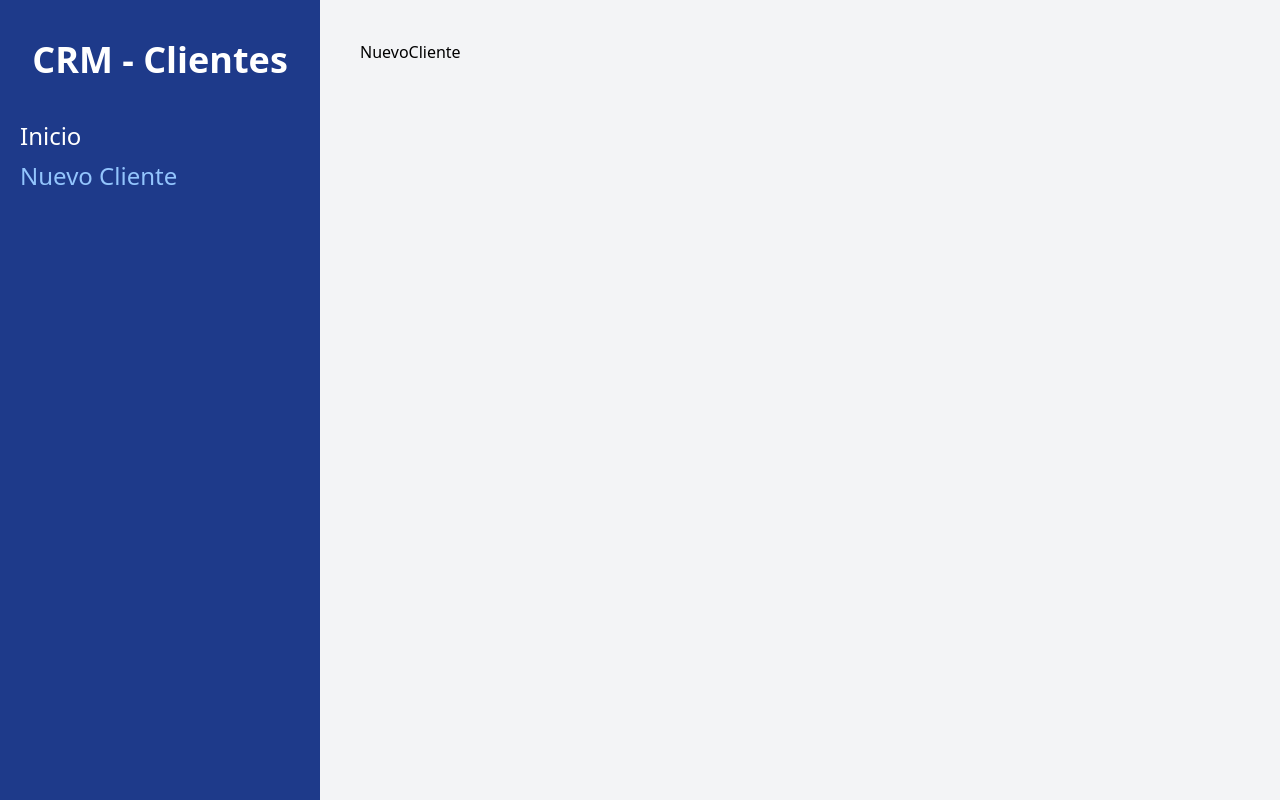
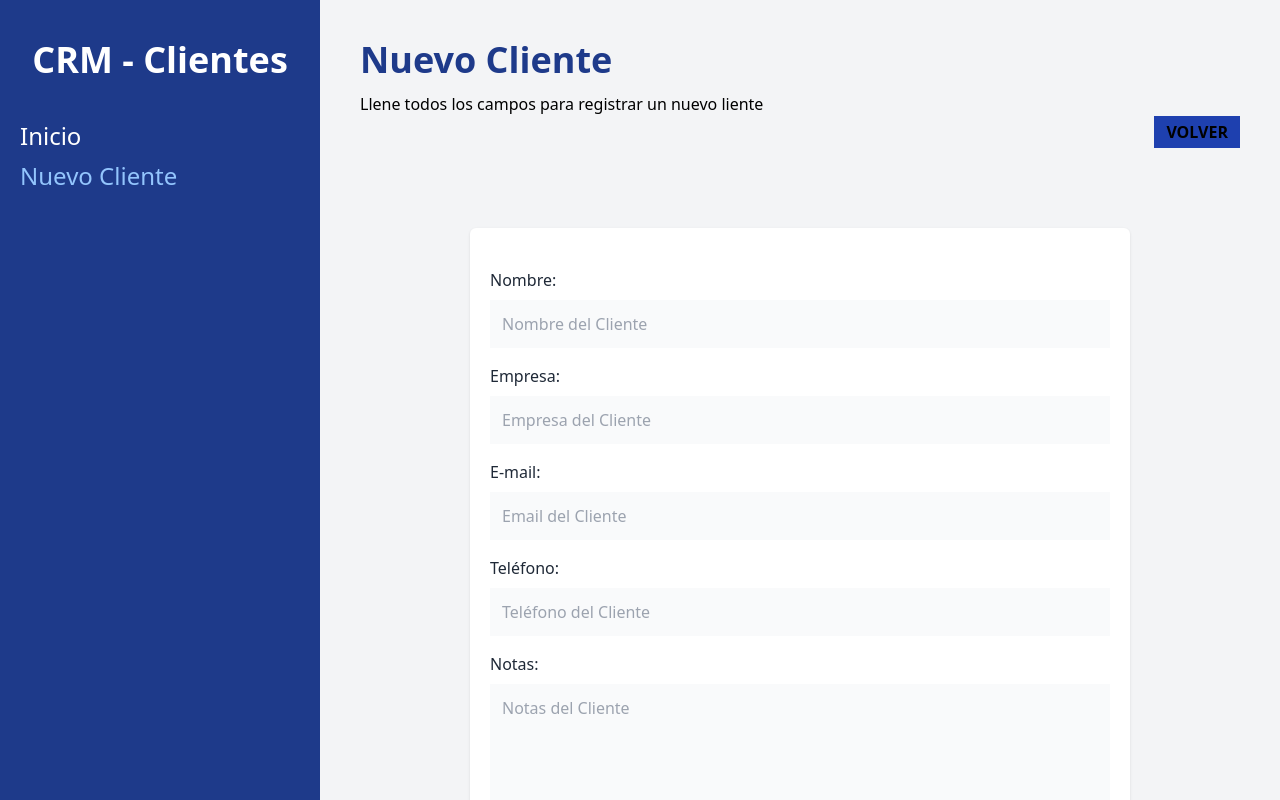
Before and after one commit to YeisonArleyBejaranoMartinez/crm-clientes, a React (Vite) app: page /clientes/nuevo in a window 1280 px wide. Built offline with nearby package versions, Linux system fonts and the light colour scheme.

Commit message:
(feat) se continua con la logica

```diff
--- /dev/null
+++ b/src/components/Cliente.jsx
@@ -0,0 +1,37 @@
+import React from "react";
+
+const Cliente = ({cliente}) => {
+  const { nombre, empresa, email, telefono, id } = cliente;
+    return (
+      <tr className="border-b">
+        <td className="p-6 space-y-2">
+          {nombre}
+          <p className="text-2xl text-gray-800">{empresa}</p>
+        </td>
+        <td className="p-6">
+          <p className="text-gray-600">
+            Email:
+            <span className="text-gray-800 uppercase font-bold">{email}</span>
+          </p>
+          <p className="text-gray-600">
+            Tel:
+            <span className="text-gray-800 uppercase font-bold">
+              {telefono}
+            </span>
+          </p>
+        </td>
+        <td className="p-6 flex gap-3">
+          <button className="text-blue-600 hover:text-blue-700 uppercase font-bold text-center">
+            Editar
+          </button>
+        </td>
+        <td className="p-6 flex gap-3">
+          <button className="text-red-600 hover:text-red-700 uppercase font-bold text-center">
+            Eliminar
+          </button>
+        </td>
+      </tr>
+    );
+};
+
+export default Cliente;
--- /dev/null
+++ b/src/components/Error.jsx
@@ -0,0 +1,6 @@
+
+const Error = ({children}) => {
+  return <div className="text-center my-4 bg-red-600 text-white font-bold p-3 uppercase">{children}</div>;
+};
+
+export default Error;
--- /dev/null
+++ b/src/components/Formulario.jsx
@@ -0,0 +1,78 @@
+
+const Formulario = ({cliente}) => {
+    return (
+        <>
+            <div className="mb-4">
+                <label
+                    className="text-gray-800"
+                    htmlFor="nombre"
+                >Nombre:</label>
+                <input
+                    id="nombre"
+                    type="text"
+                    className="mt-2 block w-full p-3 bg-gray-50"
+                    placeholder="Nombre del Cliente"
+                    name="nombre"
+                />
+            </div>
+            <div className="mb-4">
+                <label
+                    className="text-gray-800"
+                    htmlFor="empresa"
+                >Empresa:</label>
+                <input
+                    id="empresa"
+                    type="text"
+                    className="mt-2 block w-full p-3 bg-gray-50"
+                    placeholder="Empresa del Cliente"
+                    name="empresa"
+                />
+            </div>
+
+            <div className="mb-4">
+                <label
+                    className="text-gray-800"
+                    htmlFor="email"
+                >E-mail:</label>
+                <input
+                    id="email"
+                    type="email"
+                    className="mt-2 block w-full p-3 bg-gray-50"
+                    placeholder="Email del Cliente"
+                    name="email"
+                />
+            </div>
+
+            <div className="mb-4">
+                <label
+                    className="text-gray-800"
+                    htmlFor="telefono"
+                >Teléfono:</label>
+                <input
+                    id="telefono"
+                    type="tel"
+                    className="mt-2 block w-full p-3 bg-gray-50"
+                    placeholder="Teléfono del Cliente"
+                    name="telefono"
+                />
+            </div>
+
+            <div className="mb-4">
+                <label
+                    className="text-gray-800"
+                    htmlFor="notas"
+                >Notas:</label>
+                <textarea
+                    as="textarea"
+                    id="notas"
+                    type="text"
+                    className="mt-2 block w-full p-3 bg-gray-50 h-40 align-self"
+                    placeholder="Notas del Cliente"
+                    name="notas"
+                />
+            </div>
+        </>
+    )
+}
+
+export default Formulario
--- a/src/main.jsx
+++ b/src/main.jsx
@@ -3,7 +3,7 @@
 import './index.css'
 import { createBrowserRouter, RouterProvider } from 'react-router-dom'
 import Layout from './components/Layout'
-import NuevoCliente from './pages/NuevoCliente'
+import NuevoCliente, {action as nuevoClienteAction} from './pages/NuevoCliente'
 import Index, {loader as clientesLoader} from './pages/Index'
 
 const router = createBrowserRouter([
@@ -18,7 +18,8 @@
       },
       {
       path: '/clientes/nuevo',
-      element: <NuevoCliente />
+      element: <NuevoCliente />,
+      action: nuevoClienteAction
     }]
   }
 ])
--- a/src/pages/Index.jsx
+++ b/src/pages/Index.jsx
@@ -1,53 +1,73 @@
-import {useLoaderData} from 'react-router-dom'
-export function loader(){
+import { useLoaderData } from "react-router-dom";
+import Cliente from "../components/Cliente";
+
+export function loader() {
   const clientes = [
     {
       id: 1,
-        nombre: 'Juan',
+      nombre: "Juan",
       telefono: 102013313,
       email: "juan@juan.com",
-        empresa: 'Codigo Con Juan'
+      empresa: "Codigo Con Juan",
     },
     {
       id: 2,
-        nombre: 'Karen',
+      nombre: "Karen",
       telefono: 138198313,
       email: "karen@juan.com",
-        empresa: 'Codigo Con Juan'
+      empresa: "Codigo Con Juan",
     },
     {
       id: 3,
-        nombre: 'Josue',
+      nombre: "Josue",
       telefono: 31983913,
       email: "josue@juan.com",
-        empresa: 'Codigo Con Juan'
+      empresa: "Codigo Con Juan",
     },
     {
       id: 4,
-        nombre: 'Miguel',
+      nombre: "Miguel",
       telefono: 319381983,
       email: "miguel@juan.com",
-        empresa: 'Codigo Con Juan'
+      empresa: "Codigo Con Juan",
     },
     {
       id: 5,
-        nombre: 'Pedro',
+      nombre: "Pedro",
       telefono: 1398198938,
       email: "pedro@juan.com",
-        empresa: 'Codigo Con Juan'
+      empresa: "Codigo Con Juan",
     },
   ];
- return  clientes;
+  return clientes;
 }
 const Index = () => {
-    const datos = useLoaderData();
-    console.log(datos);
+  const clientes = useLoaderData();
+
   return (
     <>
-    <h1 className='font-black text-4xl text-blue-900'>Clientes</h1>
-    <p className='mt-3'>Administra tus clientes</p>
+      <h1 className="font-black text-4xl text-blue-900">Clientes</h1>
+      <p className="mt-3">Administra tus clientes</p>
+      {clientes.length ? (
+        <table className="w-full bg-white shadow mt-5 table-auto">
+          <thead className="bg-blue-800 text-white">
+            <tr>
+              <th className="p-2">Clientes</th>
+              <th className="p-2">Contacto</th>
+              <th className="p-2">Acciones</th>
+            </tr>
+          </thead>
+          <tbody>
+            {clientes.map((cliente) => (
+              <Cliente cliente={cliente} id={cliente.nombre} />
+            ))}
+          </tbody>
+        </table>
+      ) : (
+        <p className="text-center mt-10"> No hay clientes aun </p>
+      )}
     </>
-  )
-}
+  );
+};
 
-export default Index
+export default Index;
--- a/src/pages/NuevoCliente.jsx
+++ b/src/pages/NuevoCliente.jsx
@@ -1,9 +1,65 @@
-import React from 'react'
+import React from "react";
+import { useNavigate, Form,useActionData } from "react-router-dom";
+import Error from "../components/Error";
+import Formulario from "../components/Formulario";
+
+
+export async function action({request}) {
+  // cidigo para optener datos  por medio del requestFormDate
+  const formData = await request.formData();
+  const datos = Object.fromEntries(formData);
+  const email= formData.get('email')
+  // validacion
+  const errores = [];
+  if(Object.values(datos).includes("")){
+    errores.push("todos los campos son obligatorios");
+  }
+ let regex = new RegExp("([!#-'*+/-9=?A-Z^-~-]+(\.[!#-'*+/-9=?A-Z^-~-]+)*|\"\(\[\]!#-[^-~ \t]|(\\[\t -~]))+\")@([!#-'*+/-9=?A-Z^-~-]+(\.[!#-'*+/-9=?A-Z^-~-]+)*|\[[\t -Z^-~]*])");
+if (!regex.test(email)) {
+  errores.push("El Email no es valido");
+}
+  // retornar datos y errores
+  if(Object.keys(errores).length){
+    return errores;
+  }
+}
 
 const NuevoCliente = () => {
+
+  const errores = useActionData();
+  console.log(errores);
+  const navigate = useNavigate();
   return (
-    <div>NuevoCliente</div>
-  )
-}
+    <>
+      <h1 className="font-black text-4xl text-blue-900">Nuevo Cliente</h1>
+      <p className="mt-3">
+        Llene todos los campos para registrar un nuevo liente
+      </p>
+      <div className="flex justify-end">
+        <button
+          className="bg-blue-800 text-withe px-3 py-1 font-bold uppercase"
+          onClick={() => navigate("/")}
+        >
+          Volver
+        </button>
+      </div>
+      <div className="bg-white shadow  rounded-md md:w-3/4 mx-auto px-5 py-10 mt-20">
+        {errores?.length && errores.map((error, index) => <Error key={index}>{error}</Error>)}
+        <Form
+        method="post"
+        noValidate
+        >
 
-export default NuevoCliente
+          <Formulario />
+          <input
+            type="submit"
+            className="mt-5 w-full bg-blue-800 p-3 uppercase font-bold text-white text-lg"
+            value="Registrar Cliente"
+          />
+        </Form>
+      </div>
+    </>
+  );
+};
+
+export default NuevoCliente;
```
Lines whose indentation alone changed are shown as unchanged.
